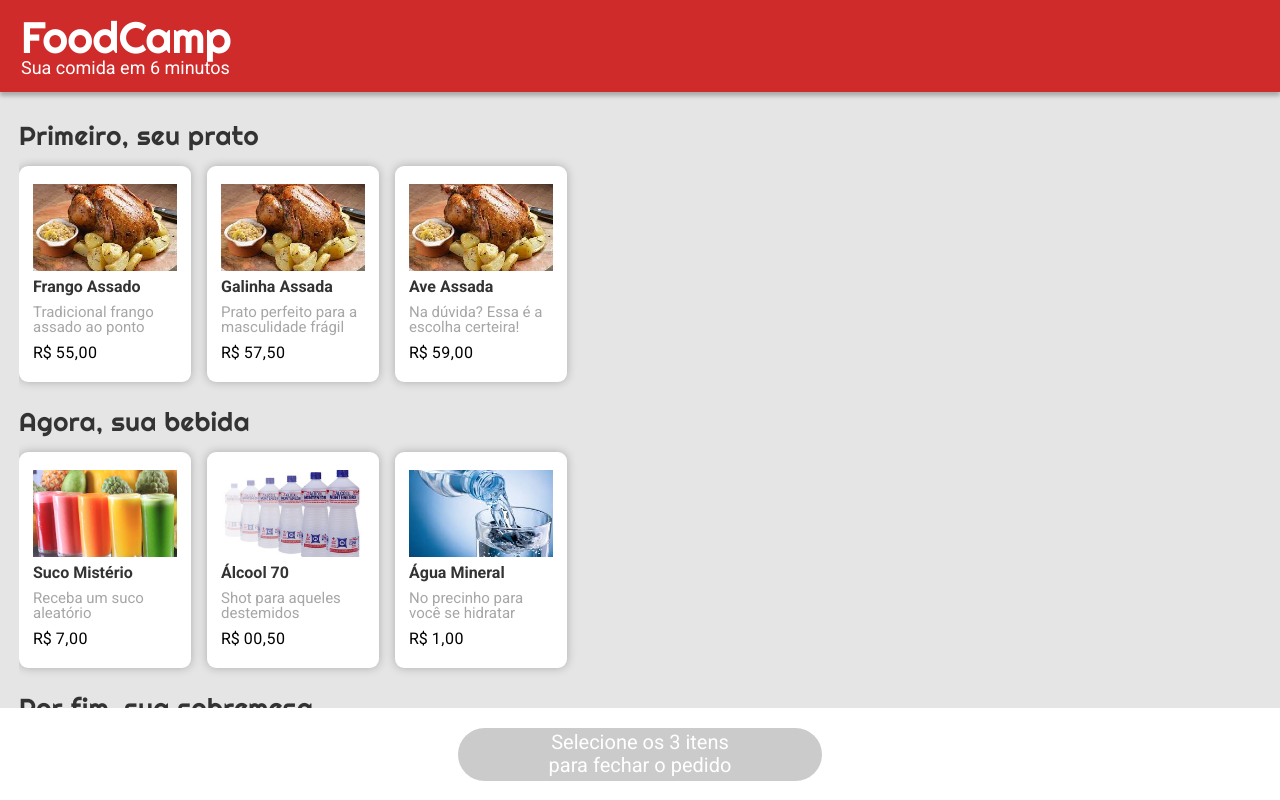
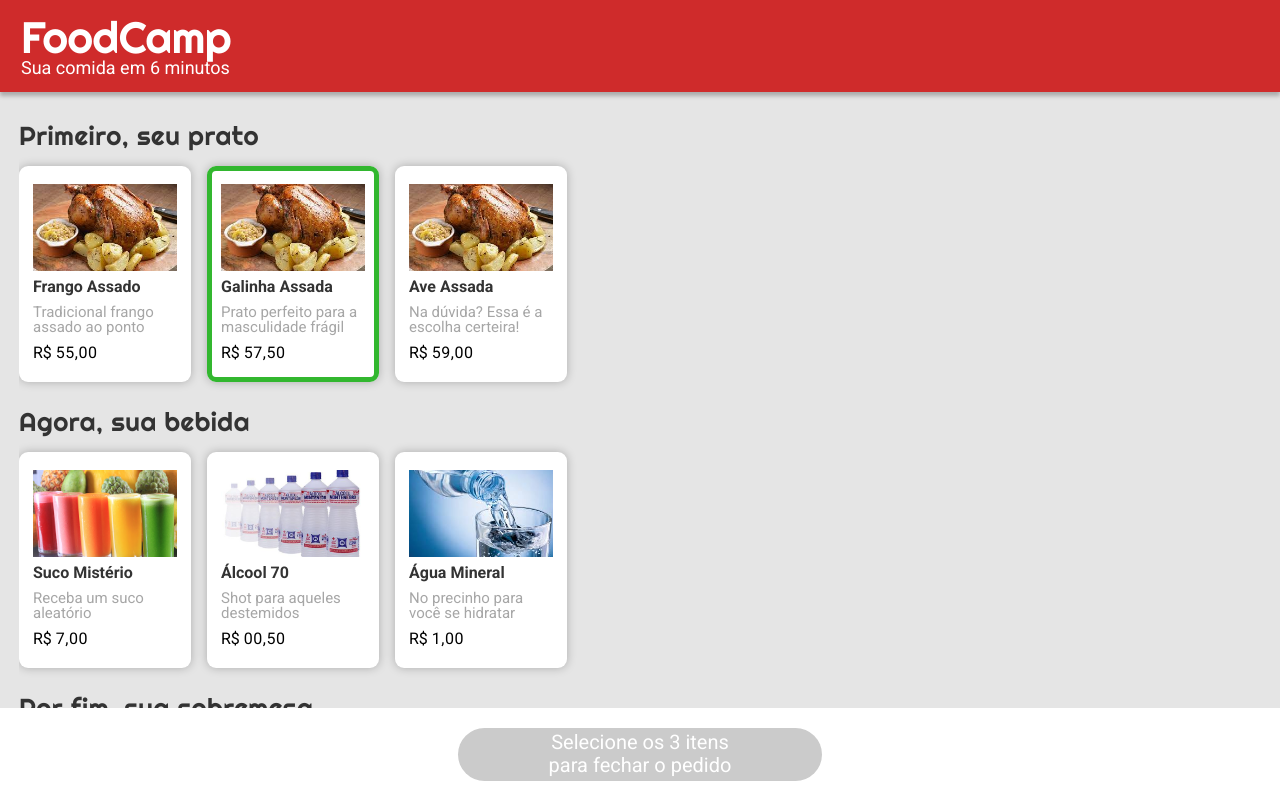
Before and after one commit to mateusrfon/projeto-food-camp-react, a React (Create React App) app: page / in a window 1280 px wide. Both pictures are taken after a click on the button 293 px from the left and 274 px from the top of the page. Shown: the top 800 px of the page. Built offline with nearby package versions, Linux system fonts and the light colour scheme; grey boxes are pictures that could not be loaded.

Commit message:
seleçao de produto

```diff
--- a/src/Product.js
+++ b/src/Product.js
@@ -1,7 +1,12 @@
+import SelectProduct from "./SelectProduct";
+import React from "react";
+
 export default function Product(props) {
+    const [selected, setSelected] = React.useState('');
+    console.log(selected);
     return (
-        <button class="choices" onclick={'memebreak'}>
-            <div class="selected-border">
+        <button class="choices" onClick={() => SelectProduct(setSelected)}>
+            <div class={"selected-border " + selected}>
                 {/*counter*/}
             </div>
             <img src={props.img} alt={props.name}/>
--- /dev/null
+++ b/src/SelectProduct.js
@@ -0,0 +1,3 @@
+export default function SelectProduct(setSelected) {
+    setSelected('selected');
+}
```
